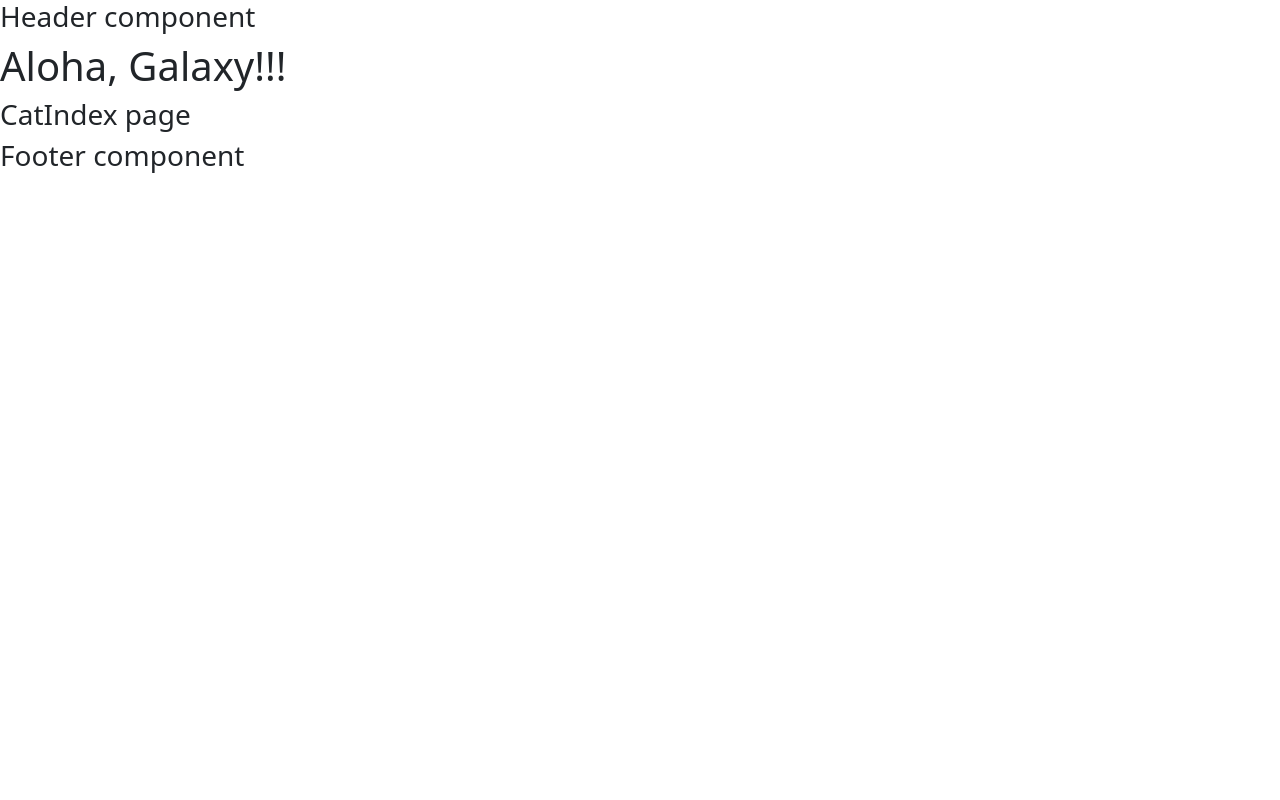
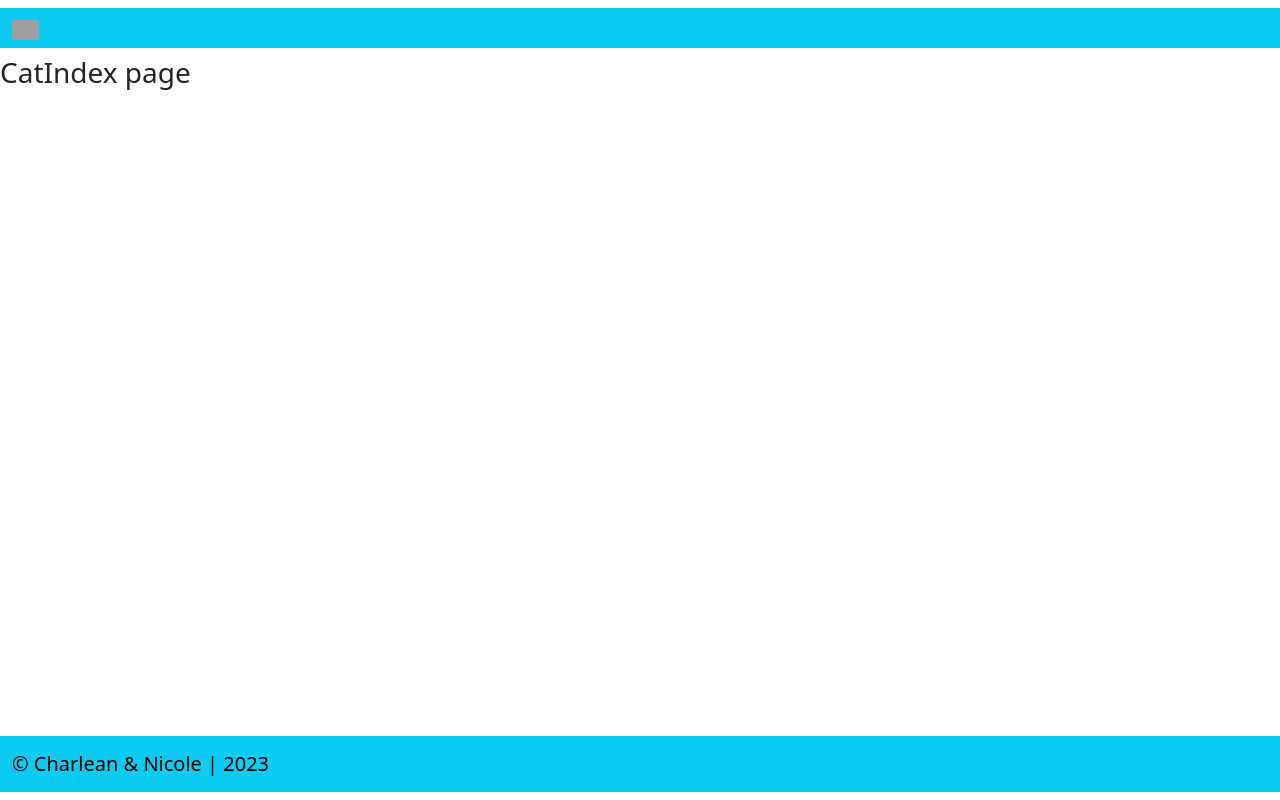
Before and after one commit to learn-academy-2023-charlie/cat-tinder-frontend-kool-catz-instructors, a React (Create React App) app: page /catindex in a window 1280 px wide. Built offline with nearby package versions, Linux system fonts and the light colour scheme; grey boxes are pictures that could not be loaded.

Commit message:
adding additional routes and styling for react intro

```diff
--- a/src/App.css
+++ b/src/App.css
@@ -1,38 +1,3 @@
-.App {
-  text-align: center;
+body {
+  background-color: rgb(247, 231, 231);
 }
-
-.App-logo {
-  height: 40vmin;
-  pointer-events: none;
-}
-
-@media (prefers-reduced-motion: no-preference) {
-  .App-logo {
-    animation: App-logo-spin infinite 20s linear;
-  }
-}
-
-.App-header {
-  background-color: #282c34;
-  min-height: 100vh;
-  display: flex;
-  flex-direction: column;
-  align-items: center;
-  justify-content: center;
-  font-size: calc(10px + 2vmin);
-  color: white;
-}
-
-.App-link {
-  color: #61dafb;
-}
-
-@keyframes App-logo-spin {
-  from {
-    transform: rotate(0deg);
-  }
-  to {
-    transform: rotate(360deg);
-  }
-}
--- a/src/App.js
+++ b/src/App.js
@@ -2,9 +2,14 @@ import React, {useState} from "react"
 import Header from "./components/Header"
 import Footer from "./components/Footer"
 import CatIndex from "./pages/CatIndex"
+import CatShow from "./pages/CatShow"
+import CatNew from "./pages/CatNew"
+import CatEdit from "./pages/CatEdit"
 import Home from "./pages/Home"
+import NotFound from "./pages/NotFound"
 import { Routes, Route } from "react-router-dom"
 import mockCats from "./mockCats"
+import "./App.css"
 
 const App = () => {
   const [cats, setCats] = useState(mockCats)
@@ -12,10 +17,13 @@ const App = () => {
   return(
     <>
       <Header />
-      <h1>Aloha, Galaxy!!!</h1>
       <Routes>
         <Route path="/" element={<Home />}/>
         <Route path="/catindex" element={<CatIndex />}/>
+        <Route path="/catshow" element={<CatShow />}/>
+        <Route path="/catnew" element={<CatNew />}/>
+        <Route path="/catedit" element={<CatEdit />}/>
+        <Route path="/*" element={<NotFound />}/>
       </Routes>
       <Footer />
     </>
--- a/src/components/Footer.js
+++ b/src/components/Footer.js
@@ -1,9 +1,18 @@
 import React from "react"
+import { Navbar, NavbarBrand } from "reactstrap"
 
 const Footer = () => {
   return(
     <>
-      <h3>Footer component</h3>
+      <Navbar
+        className="my-2"
+        color="info"
+        fixed="bottom"
+      >
+        <NavbarBrand href="/">
+          &copy; Charlean & Nicole | 2023
+        </NavbarBrand>
+      </Navbar>
     </>
   )
 }
--- a/src/components/Header.js
+++ b/src/components/Header.js
@@ -1,9 +1,21 @@
 import React from "react"
+import { Navbar } from "reactstrap"
 
 const Header = () => {
   return(
     <>
-      <h3>Header component</h3>
+      <Navbar
+        className="my-2"
+        color="info"
+      >
+        <a href="/">
+          <img
+            src="https://see.fontimg.com/api/renderfont4/VGWjy/eyJyIjoiZnMiLCJoIjoxMzAsInciOjIwMDAsImZzIjo2NSwiZmdjIjoiIzAwMDAwMCIsImJnYyI6IiNGRkZGRkYiLCJ0IjoxfQ/S29vbCBDYXR6/meows.png"
+            alt="Cat fonts"
+            height="20"
+          />
+        </a>
+      </Navbar>
     </>
   )
 }
--- a/src/pages/NotFound.js
+++ b/src/pages/NotFound.js
@@ -3,7 +3,12 @@ import React from "react"
 const NotFound = () => {
   return(
     <>
-      <h3>NotFound page</h3>
+      <a href="/">
+        <img
+          src="https://see.fontimg.com/api/renderfont4/2OzB8/eyJyIjoiZnMiLCJoIjoxMzAsInciOjIwMDAsImZzIjo2NSwiZmdjIjoiIzAwMDAwMCIsImJnYyI6IiNGRkZGRkYiLCJ0IjoxfQ/Tm90IEZvdW5k/oriental-cats-light.png"
+          alt="Cat fonts"
+        />
+      </a>
     </>
   )
 }
```
Also changed, not shown: 1 other file (tests, documents, lock files or other folders).
